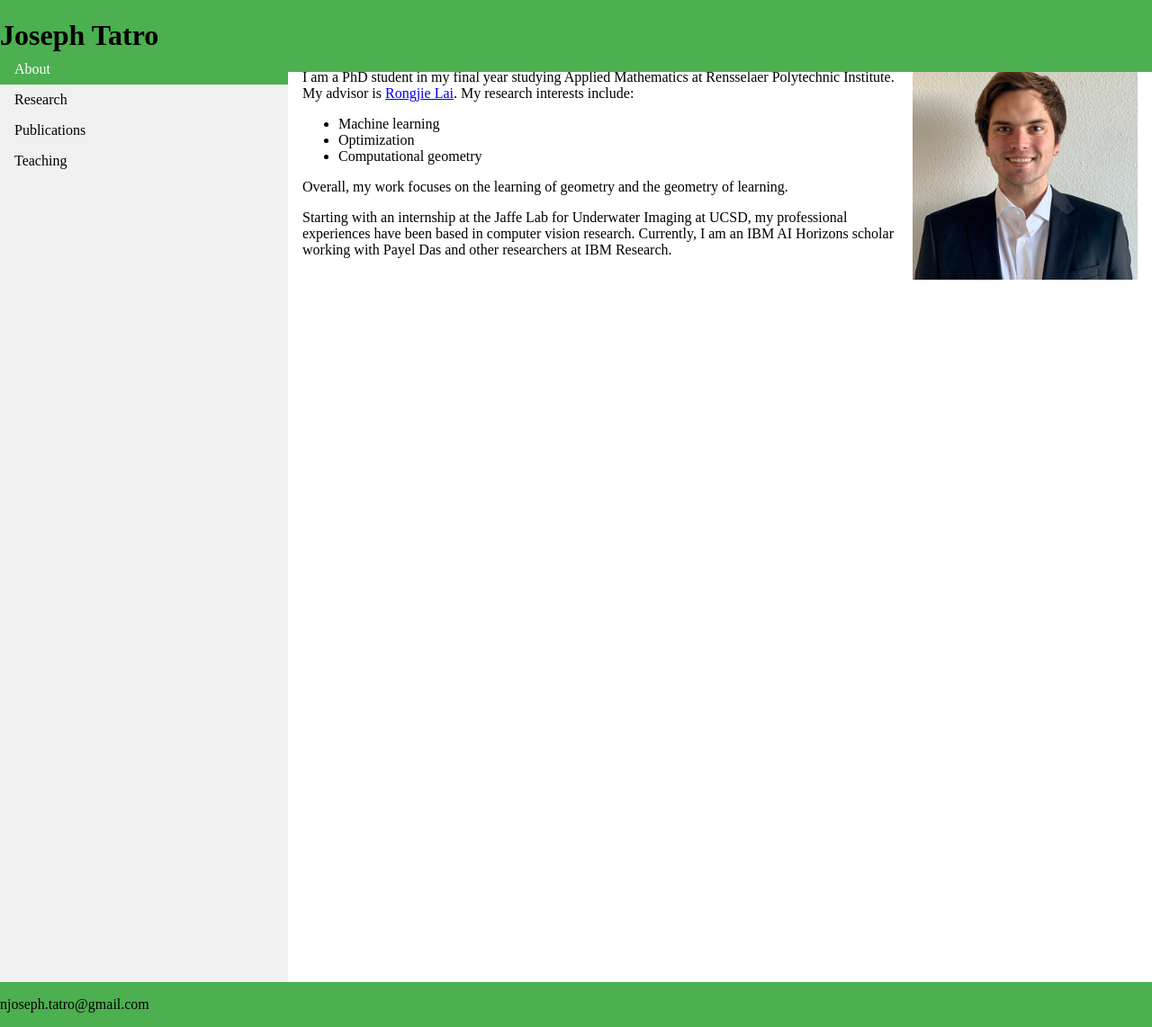
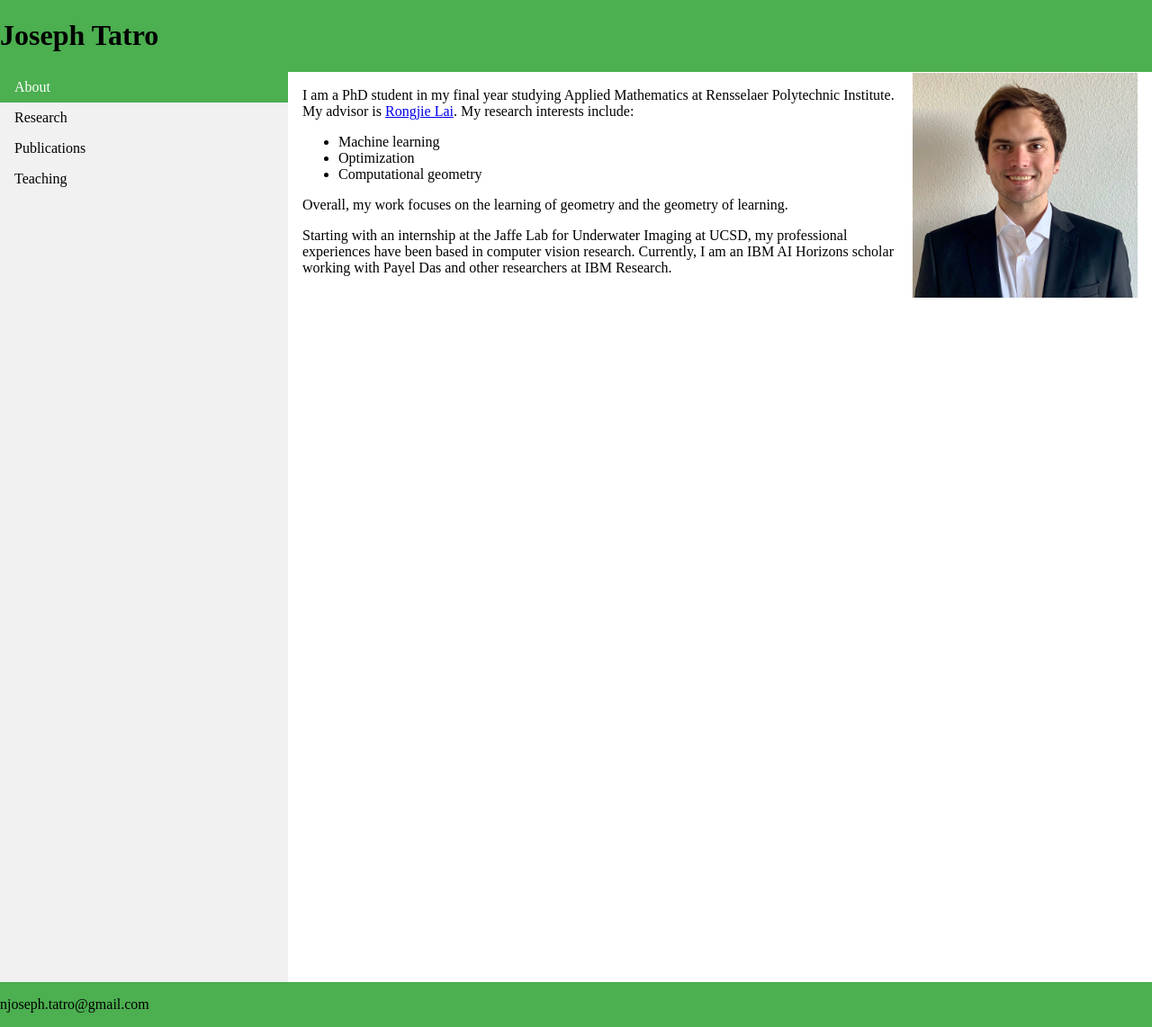
Before and after one commit to tatron/tatron.github.io, a Jekyll site: the page built from index.html, in a window 1280 px wide and 1142 px high. Shown: the whole window at 90% size. Built offline with Jekyll 4.4.1, drawn with Linux system fonts in a browser that asks for light colours.

Commit message:
Update default.html

```diff
--- a/_layouts/default.html
+++ b/_layouts/default.html
@@ -4,8 +4,8 @@
     <style>
 
     body{
-        padding-top: 60px;
-        padding-bottom: 40px;
+        padding-top: 80px;
+        padding-bottom: 60px;
     }
 
     header {
```
